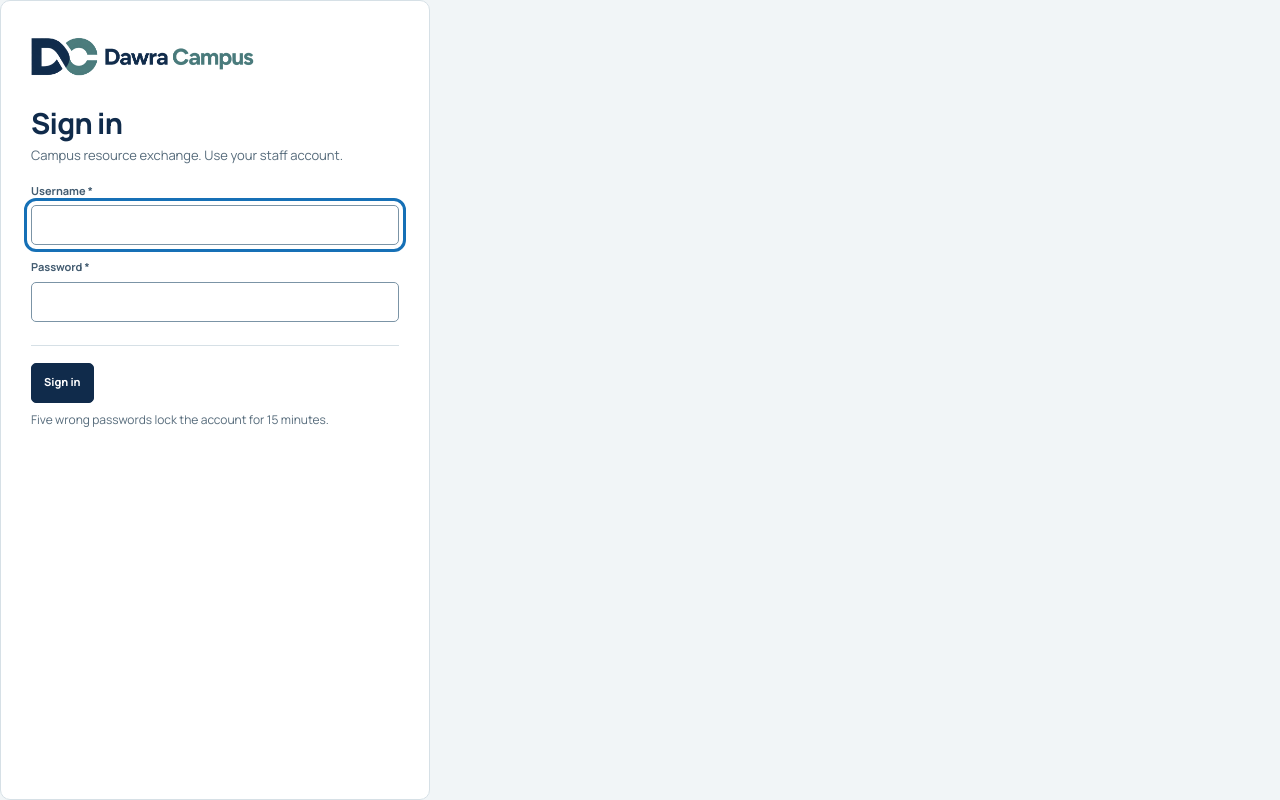
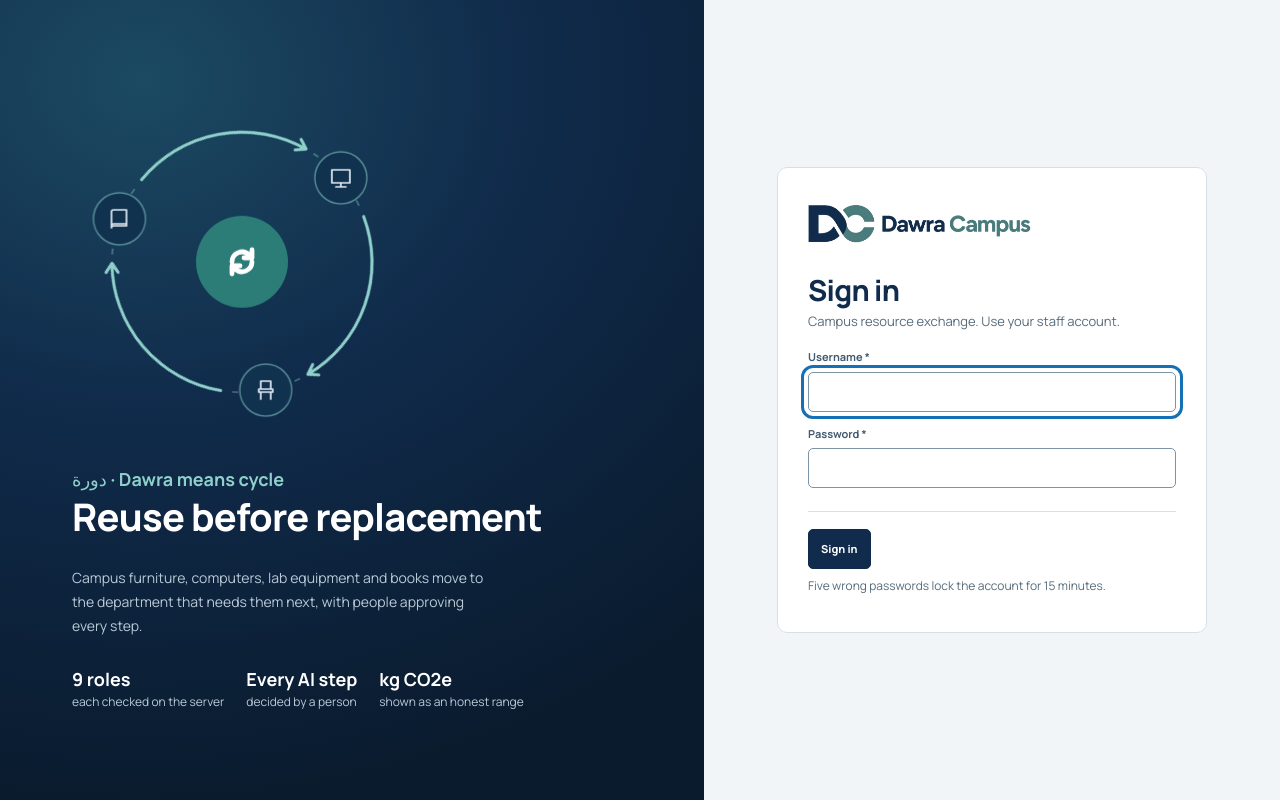
Before and after one commit to duqins/ITS, a Django app: page /accounts/sign-in/ in a window 1280 px wide. Run offline with Django 5.2, Linux system fonts and the light colour scheme; parts of the project's set-up code (start-up, migrations or seed data) failed here and were passed over.

Commit message:
feat(phase6): redesign the sign-in page around the campus cycle

```diff
--- a/src/templates/accounts/sign_in.html
+++ b/src/templates/accounts/sign_in.html
@@ -3,6 +3,32 @@
 {% block title %}Sign in · Dawra Campus{% endblock %}
 {% block public %}
 <div class="signin">
+  <div class="signin-split">
+    <section class="signin-scene" aria-label="About Dawra Campus">
+      <div class="cycle" aria-hidden="true">
+        <svg viewBox="0 0 340 340">
+          <circle class="ring" cx="170" cy="170" r="130"/>
+          <g class="orbit">
+            <path class="ring-arrows" d="M214.5 47.8A130 130 0 0 1 298.0 192.6M305.5 184.8L298.0 192.6L293.7 182.7M253.6 269.6A130 130 0 0 1 86.4 269.6M89.5 280.0L86.4 269.6L97.2 270.8M42.0 192.6A130 130 0 0 1 125.5 47.8M115.0 45.3L125.5 47.8L119.1 56.6"/>
+            <g transform="translate(170 40)"><g class="node"><circle r="26"/><path transform="translate(-12 -12)" d="M3 4h18v13H3V4Zm9 13v4m-5 0h10"/></g></g>
+            <g transform="translate(282.6 235)"><g class="node"><circle r="26"/><path transform="translate(-12 -12)" d="M7 3h10v8H7V3ZM5 11h14v3H5v-3Zm2 3v7m10-7v7"/></g></g>
+            <g transform="translate(57.4 235)"><g class="node"><circle r="26"/><path transform="translate(-12 -12)" d="M4 5a2 2 0 0 1 2-2h13v16H6a2 2 0 0 0-2 2V5Zm0 14a2 2 0 0 1 2-2h13"/></g></g>
+          </g>
+          <g class="center"><circle cx="170" cy="170" r="46"/><path transform="translate(146 146) scale(2)" d="M7 12a5 5 0 0 1 8.5-3.5L17 10M17 6v4h-4M17 12a5 5 0 0 1-8.5 3.5L7 14M7 18v-4h4"/></g>
+        </svg>
+      </div>
+      <div>
+        <p class="arabic" lang="ar">دورة · Dawra means cycle</p>
+        <h2>Reuse before replacement</h2>
+      </div>
+      <p>Campus furniture, computers, lab equipment and books move to the department that needs them next, with people approving every step.</p>
+      <div class="signin-facts">
+        <div><b>9 roles</b>each checked on the server</div>
+        <div><b>Every AI step</b>decided by a person</div>
+        <div><b>kg CO2e</b>shown as an honest range</div>
+      </div>
+    </section>
+    <div class="signin-panel">
       <div class="signin-card">
         <div class="logo"><img src="{% static 'dawra/assets/dawra-campus-logo.png' %}" alt="Dawra Campus" width="1942" height="809"></div>
         <h1>Sign in</h1>
@@ -18,4 +44,6 @@
         <p class="muted small">Five wrong passwords lock the account for 15 minutes.</p>
       </div>
     </div>
+  </div>
+</div>
 {% endblock %}
```
Lines whose indentation alone changed are shown as unchanged.
